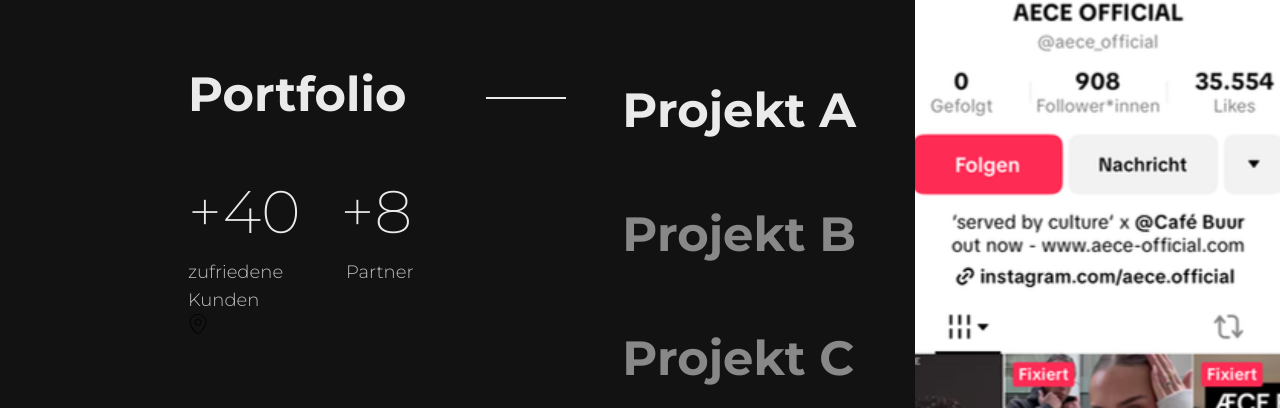
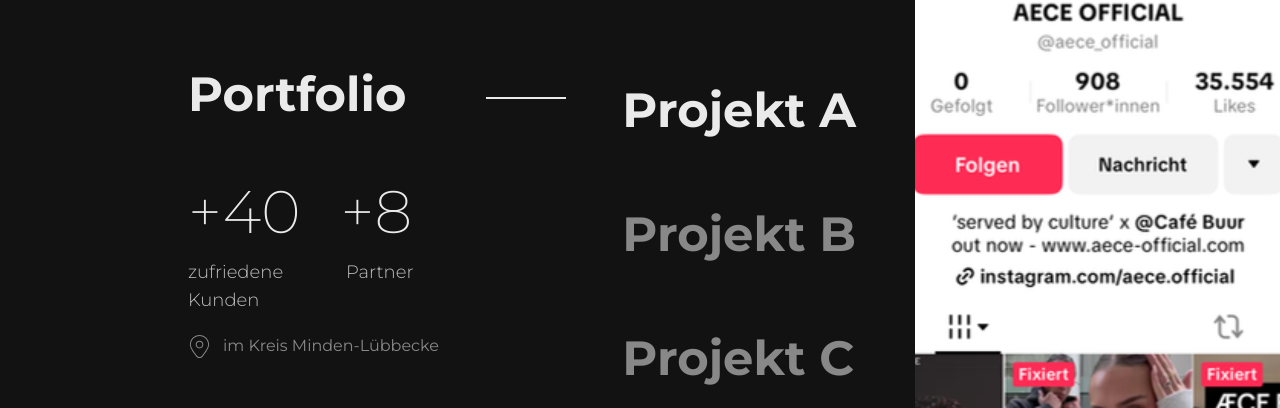
Before and after one commit to marcg0128/jelalkasso, a Next.js app in the folder frontend/: page / in a window 1280 px wide. Shown: the part 1290-1698 px from the top of the page. Built offline with nearby package versions, Linux system fonts and the light colour scheme.

Commit message:
Add project detail toggle and enhance layout in Portfolio and Start components
Took 59 minutes

```diff
--- a/frontend/app/components/Portfolio.tsx
+++ b/frontend/app/components/Portfolio.tsx
@@ -16,6 +16,7 @@
 
 export default function Portfolio() {
     const [currentProjekt, setCurrentProjekt] = useState<string | null>(null);
+    const [moreDetailsProjekt, setMoreDetailsProject] = useState<string | null>(null);
 
 
     const itemRefs = useRef<Array<HTMLDivElement | null>>([]);
@@ -57,6 +58,13 @@
         setCurrentProjekt(portfolioItems[index].title);
     }
 
+    function openLearnMore(projectTitle: string) {
+        if (moreDetailsProjekt) {
+            setMoreDetailsProject(null);
+            return;
+        }
+        setMoreDetailsProject(projectTitle);
+    }
 
     useEffect(() => {
         function cleanupTimeout(ref: React.MutableRefObject<number | null>) {
@@ -155,7 +163,9 @@
 
             <div className="flex  items-start justify-between gap-4 h-[83vh]  mt-70 mb-300">
                 <div className="flex items-start justify-center gap-4 h-[97vh] ml-47 mt-60">
-                    <div className="sticky top-40">
+                    <div className={`sticky top-50 transition-all duration-700 ease-in-out ${
+                        moreDetailsProjekt ? '-translate-x-[200%] opacity-0' : 'translate-x-0 opacity-100'
+                    }`}>
                         <h1
                             id="portfolio-title"
                             className="text-5xl font-bold mb-6 inline-block after:inline-block
@@ -199,14 +209,18 @@
                                 </p>
 
                             </div>
-                            <div>
+                            <div className="mt-5 flex items-center">
                                 <Image
                                     src="/icons/marker.svg"
                                     alt="marker"
-                                    width={20}
-                                    height={20}
+                                    width={23}
+                                    height={23}
                                     className="object-contain"
                                 />
+                                <span className="ml-3 text-[16px] text-[#EAEAEA]/55">
+                                    im Kreis Minden-Lübbecke
+                                </span>
+
                             </div>
 
 
@@ -219,7 +233,13 @@
                     <div className="flex flex-col items-start justify-start ml-10 mr-10">
                         {portfolioItems.map((item, index) => (
                             <div
-                                className="mb-15 cursor-pointer"
+                                className={`mb-15 cursor-pointer transition-all duration-700 ease-in-out ${
+                                    moreDetailsProjekt
+                                        ? currentProjekt === item.title
+                                            ? '-translate-x-[200%] -translate-y-[40%]'
+                                            : 'translate-x-[200%] opacity-0'
+                                        : ''
+                                }`}
                                 key={index}
                                 onClick={() => scrollToProject(index)}
                                 ref={(el) => { itemRefs.current[index] = el; }}
@@ -269,7 +289,7 @@
                                 flex gap-8 items-center justify-center text-[18px]">
                                     <div className="text-[#888888] font-semibold">{item.description}</div>
                                     <div className="text-[#EAEAEA] font-bold cursor-pointer relative group inline-block">
-                                      <span>Mehr Erfahren</span>
+                                      <span onClick={() => openLearnMore(item.title)}>Mehr Erfahren</span>
                                       <span className="absolute left-0 -bottom-0.5 h-[1px] bg-[#EAEAEA] w-full transform scale-x-0 origin-left transition-transform duration-400 group-hover:scale-x-100" />
                                     </div>
                                 </div>
--- a/frontend/app/components/Start.tsx
+++ b/frontend/app/components/Start.tsx
@@ -69,6 +69,15 @@
                         Jelal&nbsp;&nbsp;&nbsp;&nbsp;Kasso
                     </h1>
                 </div>
+                <div className="absolute bottom-4">
+                    <Image
+                        src="/images/mainImage.png"
+                        alt="Jelal Kasso Logo"
+                        width={800}
+                        height={400}
+                        className="grayscale"
+                    />
+                </div>
 
             </div>
 
```
Also changed, not shown: frontend/public/icons/marker.svg, frontend/public/images/mainImage.png (added).
